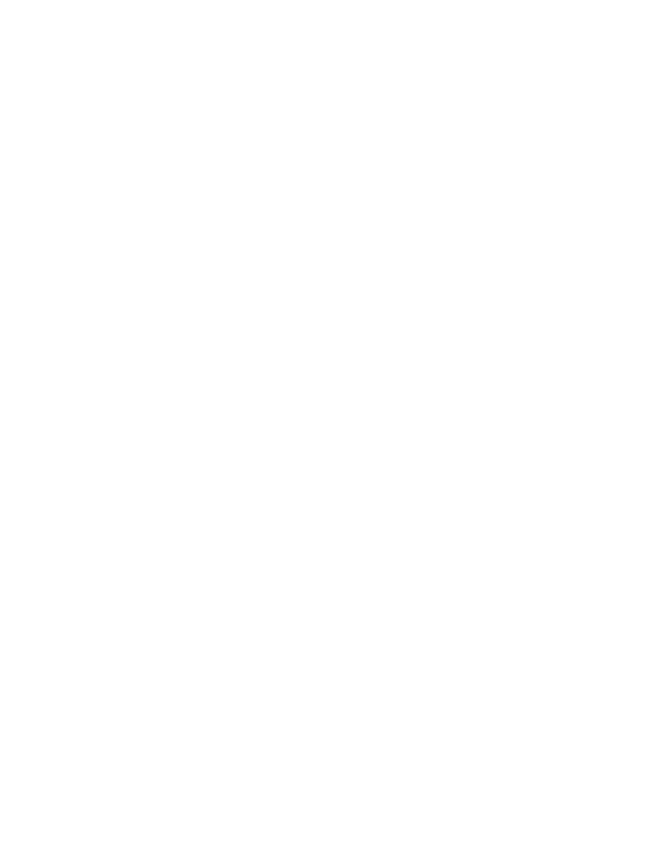
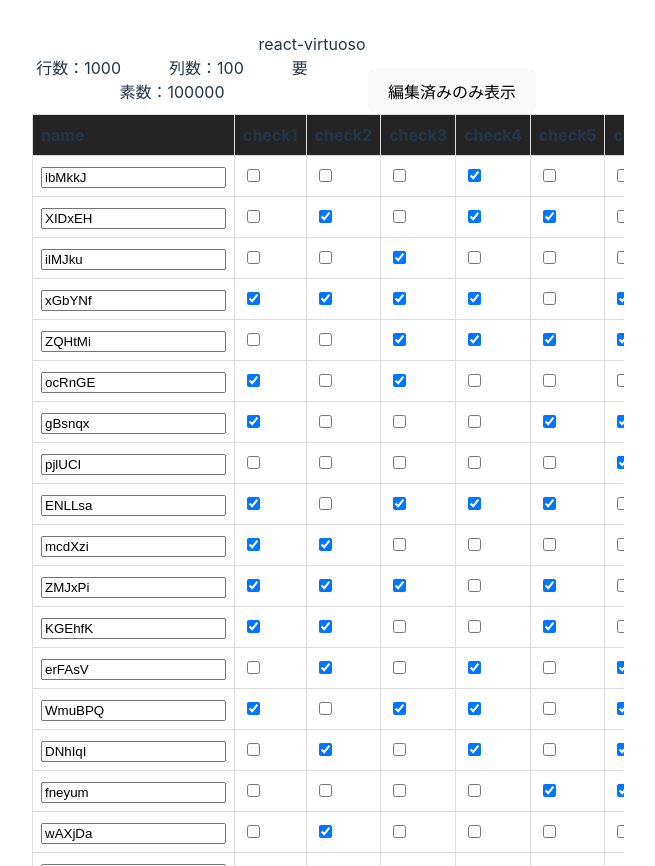
Before and after one commit to ngmtine/table_virtuoso_example, a React (Vite) app: page /planereact in a window 1280 px wide. Before the commit this address had no page. Shown: the whole page, without its empty margins (328-983 px from the left). Before the commit the page ends 800 px from the top, so only its background shows below. Built offline with nearby package versions, Linux system fonts and the light colour scheme.

Commit message:
add: planereactページ（reactで仮想スクロールライブラリを使用しないバージョン）を作成

```diff
--- a/src/App.tsx
+++ b/src/App.tsx
@@ -1,5 +1,6 @@
 import { BrowserRouter, Routes, Route } from "react-router-dom";
 import { Plane } from "./plane/Plane";
+import { ReactPlane } from "./react_plane/ReactPlane";
 import { Virtuoso } from "./react_virtuoso/Virtuoso";
 import { Root } from "./root/Root";
 import "./App.css";
@@ -20,6 +21,12 @@ const App = () => {
                     element={<Plane />}
                 />
 
+                {/* プレーンreact実装ページ */}
+                <Route
+                    path="planereact"
+                    element={<ReactPlane />}
+                />
+
                 {/* react-virtuoso実装ページ */}
                 <Route
                     path="virtuoso"
--- /dev/null
+++ b/src/react_plane/EditFilterButton.tsx
@@ -0,0 +1,17 @@
+import { FC, CSSProperties } from "react";
+
+// propsの型
+type PropsType = {
+    isShowEditedOnly: boolean;
+    setShowEditedOnly: () => void;
+    style?: CSSProperties;
+};
+
+// 編集済みの行のみ表示するボタン
+export const EditFilterButton: FC<PropsType> = ({ isShowEditedOnly, setShowEditedOnly, style }) => {
+    return (
+        <div style={style}>
+            <button onClick={setShowEditedOnly}>{isShowEditedOnly ? "すべて表示" : "編集済みのみ表示"}</button>
+        </div>
+    );
+};
--- /dev/null
+++ b/src/react_plane/ReactPlane.tsx
@@ -0,0 +1,43 @@
+import { useState } from "react";
+import { Table } from "./Table";
+import { globalData } from "../globalData";
+import { CellCounter } from "../component/CellCounter";
+import { EditFilterButton } from "./EditFilterButton";
+
+const comment = "react-virtuoso";
+
+export const ReactPlane = () => {
+    // テーブルの行数、列数
+    const { row, col } = globalData;
+
+    // 編集済み行のみ表示する/しないの状態
+    const [isShowEditedOnly, setShowEditedOnly] = useState(false);
+
+    // isShowEditedOnlyをトグルする関数
+    const toggleShowEditedOnly = () => {
+        setShowEditedOnly(!isShowEditedOnly);
+    };
+
+    return (
+        <>
+            <div>{comment}</div>
+            <div>
+                <CellCounter
+                    row={row}
+                    col={col}
+                    style={{ display: "inline-block", width: "50%" }}
+                />
+                <EditFilterButton
+                    isShowEditedOnly={isShowEditedOnly}
+                    setShowEditedOnly={toggleShowEditedOnly}
+                    style={{ display: "inline-block", width: "50%" }}
+                />
+            </div>
+            <Table
+                row={row}
+                col={col}
+                isShowEditedOnly={isShowEditedOnly}
+            />
+        </>
+    );
+};
--- /dev/null
+++ b/src/react_plane/Table.tsx
@@ -0,0 +1,89 @@
+import { useState, useEffect, FC } from "react";
+import { RandomData, createRandomData } from "../util";
+import { TableCell } from "./TableCell";
+import "../style.css";
+
+// テーブルコンポーネントのpropsの型
+type PropsType = {
+    row: number; // 行数
+    col: number; // 列数
+    isShowEditedOnly: boolean; // trueなら編集済みの行のみ表示
+};
+
+// HandleUpdateの引数の型
+export type HandleUpdateArgs = {
+    rowIdx: number;
+    keyName: string;
+    newValue: string | boolean;
+};
+
+// テーブルコンポーネント
+export const Table: FC<PropsType> = ({ row, col, isShowEditedOnly }) => {
+    const [currentData, setCurrentData] = useState<RandomData[]>([]);
+    const [initialData, setInitialData] = useState<RandomData[]>([]);
+
+    // コンポーネントマウント時データ初期化
+    useEffect(() => {
+        const data = createRandomData(row, col);
+        setCurrentData(data);
+        setInitialData(data);
+    }, []);
+
+    // データ更新ハンドラ
+    const handleUpdate = ({ rowIdx, keyName, newValue }: HandleUpdateArgs) => {
+        const updatedData = [...currentData];
+        updatedData[rowIdx] = { ...updatedData[rowIdx], [keyName]: newValue };
+        setCurrentData(updatedData);
+    };
+
+    // 編集済みの行を判断する関数
+    const isRowEdited = (row: RandomData, initialRow: RandomData) => {
+        return Object.keys(row).some((key) => row[key] !== initialRow[key]);
+    };
+
+    // 表示するデータのフィルタリング
+    const filteredData =
+        isShowEditedOnly ? currentData.filter((row, idx) => isRowEdited(row, initialData[idx])) : currentData;
+
+    // 行コンポーネント
+    const RowComponent = ({ rowData }: { rowData: RandomData }) => {
+        // フィルタリングされたデータセット内の実際の行インデックスを取得
+        const realIdx = currentData.findIndex((row) => row === rowData);
+
+        return (
+            <tr>
+                {Object.keys(rowData).map((key) => (
+                    <TableCell
+                        key={key}
+                        rowData={rowData}
+                        rowIdx={realIdx}
+                        keyName={key}
+                        handleUpdate={handleUpdate} // memo: クロージャでアクセス
+                        initialData={initialData} // memo: クロージャでアクセス
+                    />
+                ))}
+            </tr>
+        );
+    };
+
+    return (
+        <div style={{ height: "90vh", width: "70vh" }}>
+            <table>
+                <thead>
+                    <tr>
+                        {currentData.length > 0 &&
+                            Object.keys(currentData[0]).map((key, index) => <th key={index}>{key}</th>)}
+                    </tr>
+                </thead>
+                <tbody>
+                    {filteredData.map((row, idx) => (
+                        <RowComponent
+                            key={idx}
+                            rowData={row}
+                        />
+                    ))}
+                </tbody>
+            </table>
+        </div>
+    );
+};
--- /dev/null
+++ b/src/react_plane/TableCell.tsx
@@ -0,0 +1,47 @@
+import { FC, ChangeEvent } from "react";
+import { RandomData } from "../util";
+import { HandleUpdateArgs } from "./Table";
+
+// セルコンポーネントのpropsの型
+type TableCellProps = {
+    keyName: string; // カラム名
+    rowData: RandomData; // 行データ
+    rowIdx: number; // 行インデックス
+    handleUpdate: ({ rowIdx, keyName, newValue }: HandleUpdateArgs) => void; // セル編集時に実行されるハンドラ
+    initialData: RandomData[]; // data取得直後のデータ
+};
+
+// セルコンポーネント
+export const TableCell: FC<TableCellProps> = ({ keyName, rowData, rowIdx, handleUpdate, initialData }) => {
+    // console.log("td!!"); // レンダリング確認用
+
+    // セルの値取得
+    const value = rowData[keyName];
+    const initialValue = initialData[rowIdx]?.[keyName] ?? "";
+
+    // セル編集時イベント
+    const handleCange = (e: ChangeEvent<HTMLInputElement>) => {
+        const newValue = typeof value === "boolean" ? e.target.checked : e.target.value;
+        handleUpdate({ rowIdx, keyName, newValue });
+    };
+
+    // 初期値と現在値が異なる場合は背景色をピンクに設定
+    const cellStyle = initialValue !== value ? { backgroundColor: "pink" } : {};
+
+    return (
+        <td style={cellStyle}>
+            {typeof value === "boolean" ?
+                <input
+                    type="checkbox"
+                    checked={value as boolean}
+                    onChange={handleCange}
+                />
+            :   <input
+                    type="text"
+                    value={value as string}
+                    onChange={handleCange}
+                />
+            }
+        </td>
+    );
+};
--- a/src/root/Root.tsx
+++ b/src/root/Root.tsx
@@ -4,10 +4,13 @@ export const Root = () => {
             <div>るーとぺーじ</div>
             <div>
                 <ul>
-                    <li>
-                        <a href="/plane">プレーンテーブル実装例（仮想スクロールライブラリ不使用）</a>
+                    <li style={{ textAlign: "left" }}>
+                        <a href="/plane">プレーンテーブル実装例（reactも仮想スクロールライブラリも不使用）</a>
                     </li>
-                    <li>
+                    <li style={{ textAlign: "left" }}>
+                        <a href="/planereact">プレーンなreactでのテーブル実装例（仮想スクロールライブラリ不使用）</a>
+                    </li>
+                    <li style={{ textAlign: "left" }}>
                         <a href="/virtuoso">rect-virtuoso 実装例</a>
                     </li>
                 </ul>
```
